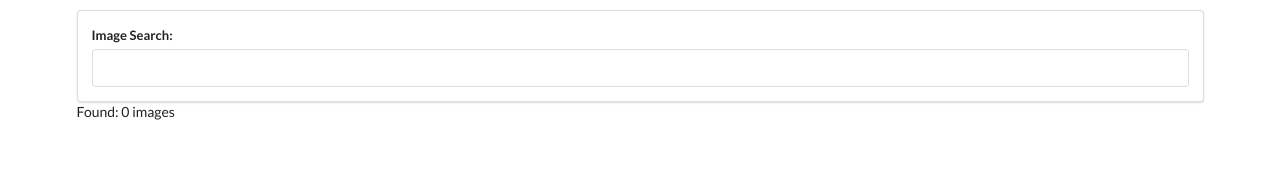
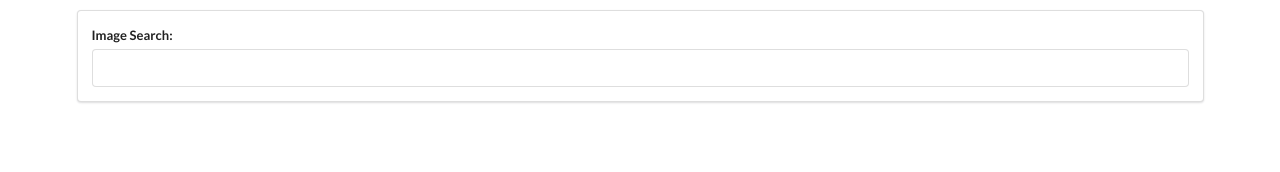
Before and after one commit to builtbyjosh/udemy_react_pics, a React (Create React App) app: page / in a window 1280 px wide. Shown: the top 172 px of the page. Built offline with nearby package versions, Linux system fonts and the light colour scheme.

Commit message:
add ability to list fetched images

```diff
--- a/src/componenets/App.js
+++ b/src/componenets/App.js
@@ -1,6 +1,7 @@
 import React from "react";
 import unsplash from '../api/unsplash'
 import SearchBar from "./SearchBar";
+import ImageList from './ImageList'
 
 class App extends React.Component {
   state = { images: [] };
@@ -15,7 +16,7 @@
     return (
       <div className="ui container" style={{ marginTop: "10px" }}>
         <SearchBar onSubmit={this.onSearchSubmit} />
-        Found: {this.state.images.length} images
+        <ImageList images={this.state.images}/>
       </div>
     );
   }
--- /dev/null
+++ b/src/componenets/ImageList.js
@@ -0,0 +1,14 @@
+import React from 'react'
+
+const ImageList = (props) => {
+  const images = props.images.map((image) => {
+  return <img src={image.urls.regular} key={image.id} alt={image.id}/>
+})
+  return (
+    <div>
+      {images}
+    </div>
+  )
+}
+
+export default ImageList
```
